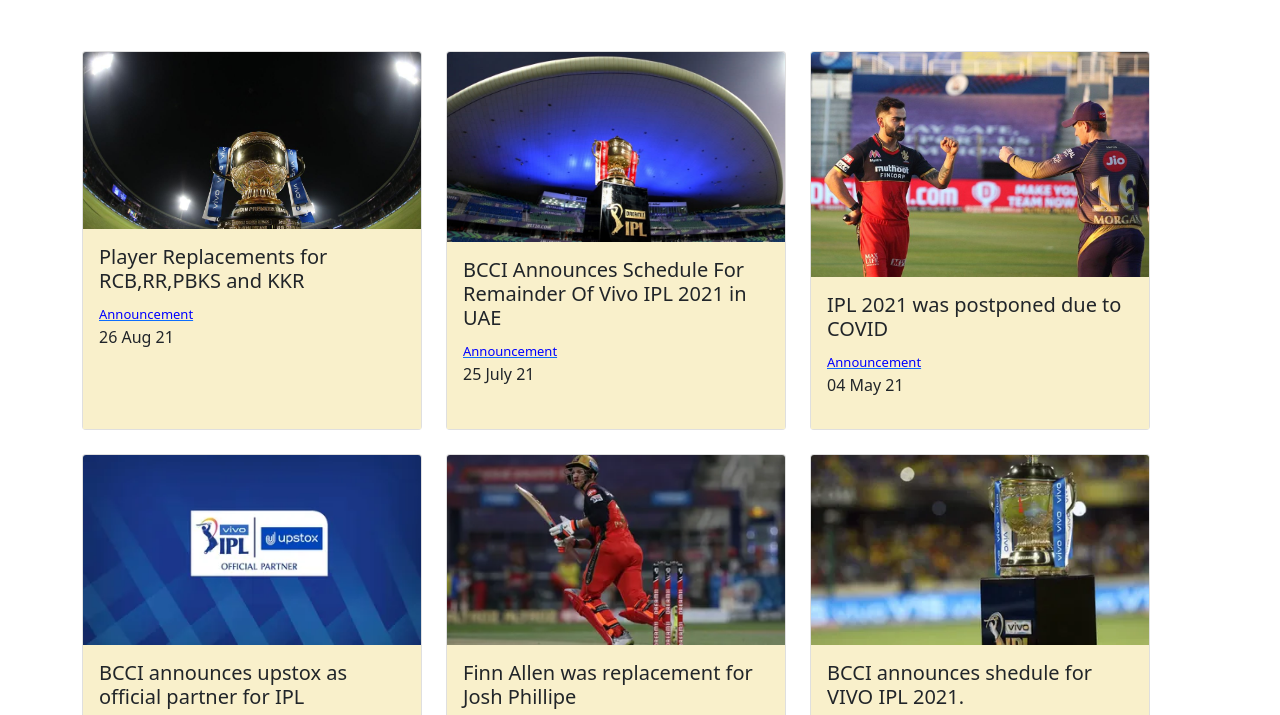
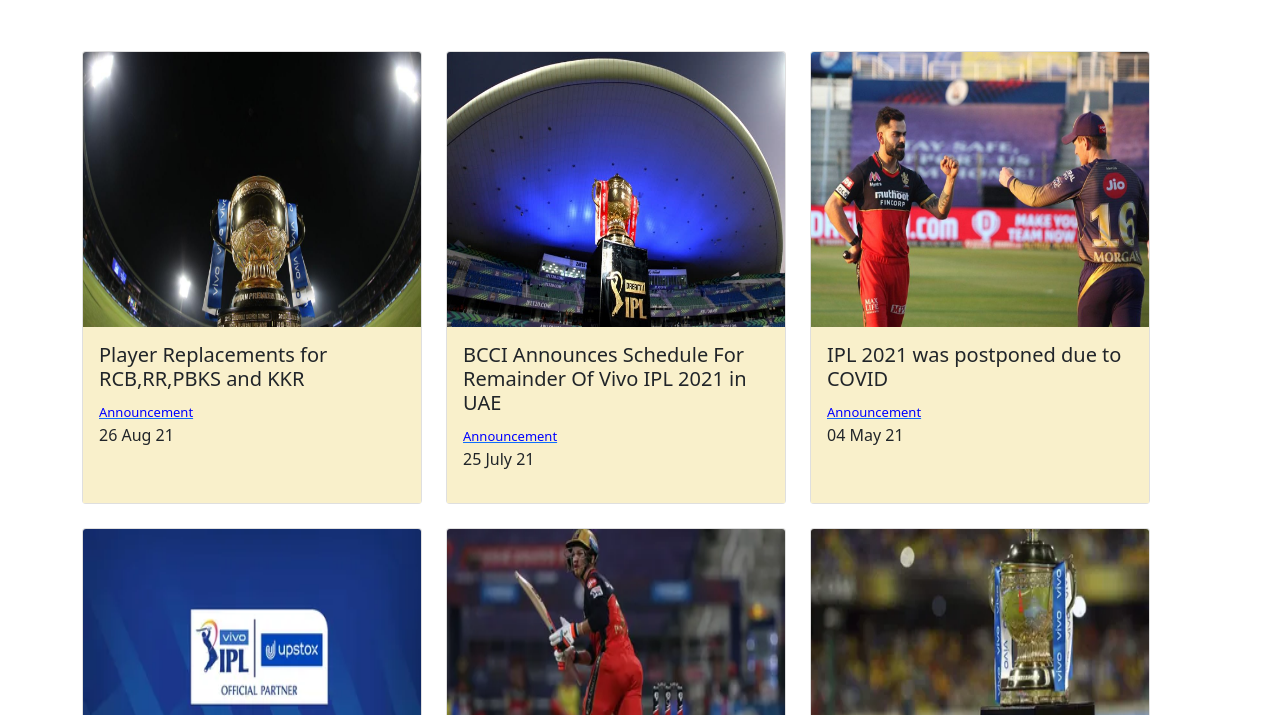
Before and after one commit to Luckypavankanduri/IPL2021, a website: page Home.html in a window 1280 px wide. Shown: the part 653-1368 px from the top of the page. Drawn offline with nearby package versions, Linux system fonts and the light colour scheme.

Commit message:
Update Home.html

```diff
--- a/Home.html
+++ b/Home.html
@@ -111,7 +111,7 @@
                     <div class="row row-cols-1 row-cols-md-3 g-4">
                       <div class="col">
                           <div class="card h-100">
-                            <img src="./IPL/replace.jpg" class="card-img-top" alt="...">
+                            <img src="./IPL/replace.jpg" class="card-img-top" alt="..." style="width:100%;height:275px;">
                             <div class="card-body">
                               <h5 class="card-title">Player Replacements for RCB,RR,PBKS and KKR</h5>
                               <a href="https://www.iplt20.com/news/238278/player-replacements-for-rcb-rr-pbks-and-kkr"><text style="color:blue; font-size:small;">Announcement</text></a>
@@ -121,7 +121,7 @@
                         </div>
                       <div class="col">
                           <div class="card h-100">
-                            <img src="./IPL/uae.jpg" class="card-img-top" alt="...">
+                            <img src="./IPL/uae.jpg" class="card-img-top" alt="..." style="width:100%;height:275px;">
                             <div class="card-body">
                               <h5 class="card-title">BCCI Announces Schedule For Remainder Of Vivo IPL 2021 in UAE</h5>
                               <a href="https://www.iplt20.com/news/238275/bcci-announces-schedule-for-remainder-of-vivo-ipl-2021-in-uae"><text style="color:blue; font-size:small;">Announcement</text></a>
@@ -131,7 +131,7 @@
                       </div>
                       <div class="col">
                           <div class="card h-100">
-                            <img src="./IPL/rk.jpg" class="card-img-top" alt="...">
+                            <img src="./IPL/rk.jpg" class="card-img-top" alt="..." style="width:100%;height:275px;">
                             <div class="card-body">
                               <h5 class="card-title">IPL 2021 was postponed due to COVID</h5>
                               <a href="https://www.iplt20.com/news/238268/vivo-ipl-2021-postponed"><text style="color:blue; font-size:small;">Announcement</text></a>
@@ -141,7 +141,7 @@
                         </div>
                         <div class="col">
                           <div class="card h-100">
-                            <img src="./IPL/upstox.webp" class="card-img-top" alt="...">
+                            <img src="./IPL/upstox.webp" class="card-img-top" alt="..." style="width:100%;height:275px;">
                             <div class="card-body">
                               <h5 class="card-title">BCCI announces upstox as official partner for IPL</h5>
                               <a href="https://www.iplt20.com/news/228486/bcci-announces-upstox-as-official-partner-for-ipl"><text style="color:blue; font-size:small;">Announcement</text></a>
@@ -151,7 +151,7 @@
                         </div>
                         <div class="col">
                           <div class="card h-100">
-                            <img src="./IPL/allen.webp" class="card-img-top" alt="...">
+                            <img src="./IPL/allen.webp" class="card-img-top" alt="..." style="width:100%;height:275px;">
                             <div class="card-body">
                               <h5 class="card-title">Finn Allen was replacement for Josh Phillipe</h5>
                               <a href="https://www.iplt20.com/news/228480/finn-allen-signs-up-with-royal-challengers-bangalore-as-replacement-for-josh-philippe"><text style="color:blue; font-size:small;">Announcement</text></a>
@@ -161,7 +161,7 @@
                         </div>
                         <div class="col">
                           <div class="card h-100">
-                            <img src="./IPL/auction.webp" class="card-img-top" alt="...">
+                            <img src="./IPL/auction.webp" class="card-img-top" alt="..." style="width:100%;height:275px;">
                             <div class="card-body">
                               <h5 class="card-title">BCCI announces shedule for VIVO IPL 2021.</h5>
                               <a href="https://www.iplt20.com/news/228478/bcci-announces-schedule-for-vivo-ipl-2021"><text style="color:blue; font-size:small;">Announcement</text></a>
```
